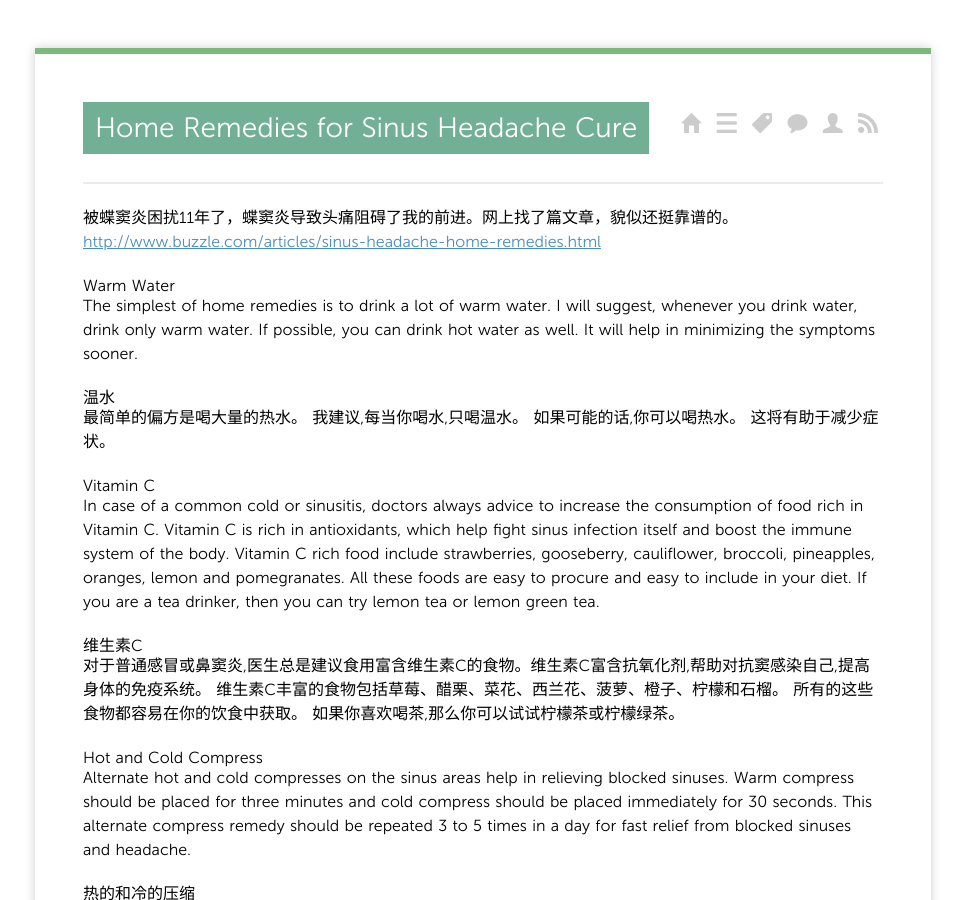
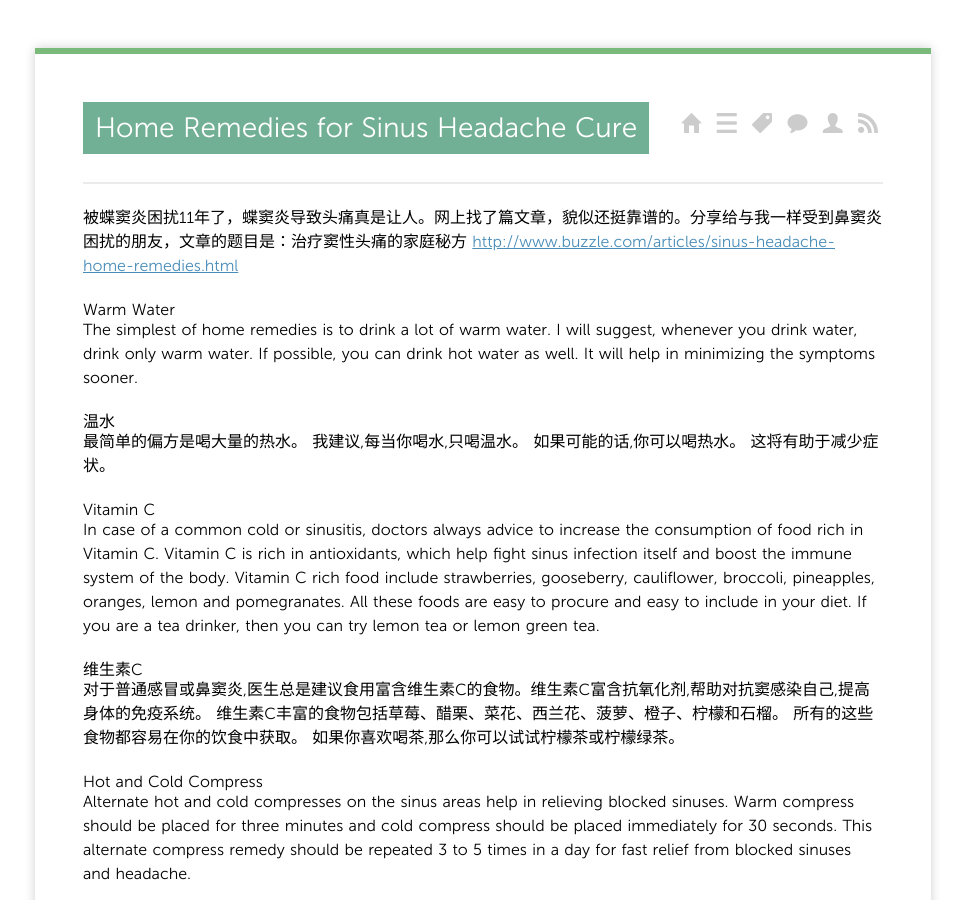
Before and after one commit to maintiendrai/louisa, a Jekyll site: the page built from _posts/2014/2014-04-22-sinus-headache-cure.md, in a window 1280 px wide and 900 px high. Shown: the whole window, without its empty margins (157-1122 px from the left). Built offline with Jekyll 4.4.1, drawn with Linux system fonts in a browser that asks for light colours; Markdown is read by kramdown in place of the engine named in the settings; comment, search, counter and statistics services are not loaded.

Commit message:
edit post

```diff
--- a/_posts/2014/2014-04-22-sinus-headache-cure.md
+++ b/_posts/2014/2014-04-22-sinus-headache-cure.md
@@ -7,7 +7,7 @@ tags:
 - focus on
 ---
 
-被蝶窦炎困扰11年了，蝶窦炎导致头痛阻碍了我的前进。网上找了篇文章，貌似还挺靠谱的。
+被蝶窦炎困扰11年了，蝶窦炎导致头痛真是让人。网上找了篇文章，貌似还挺靠谱的。分享给与我一样受到鼻窦炎困扰的朋友，文章的题目是：治疗窦性头痛的家庭秘方
  <http://www.buzzle.com/articles/sinus-headache-home-remedies.html>
 
 
```
